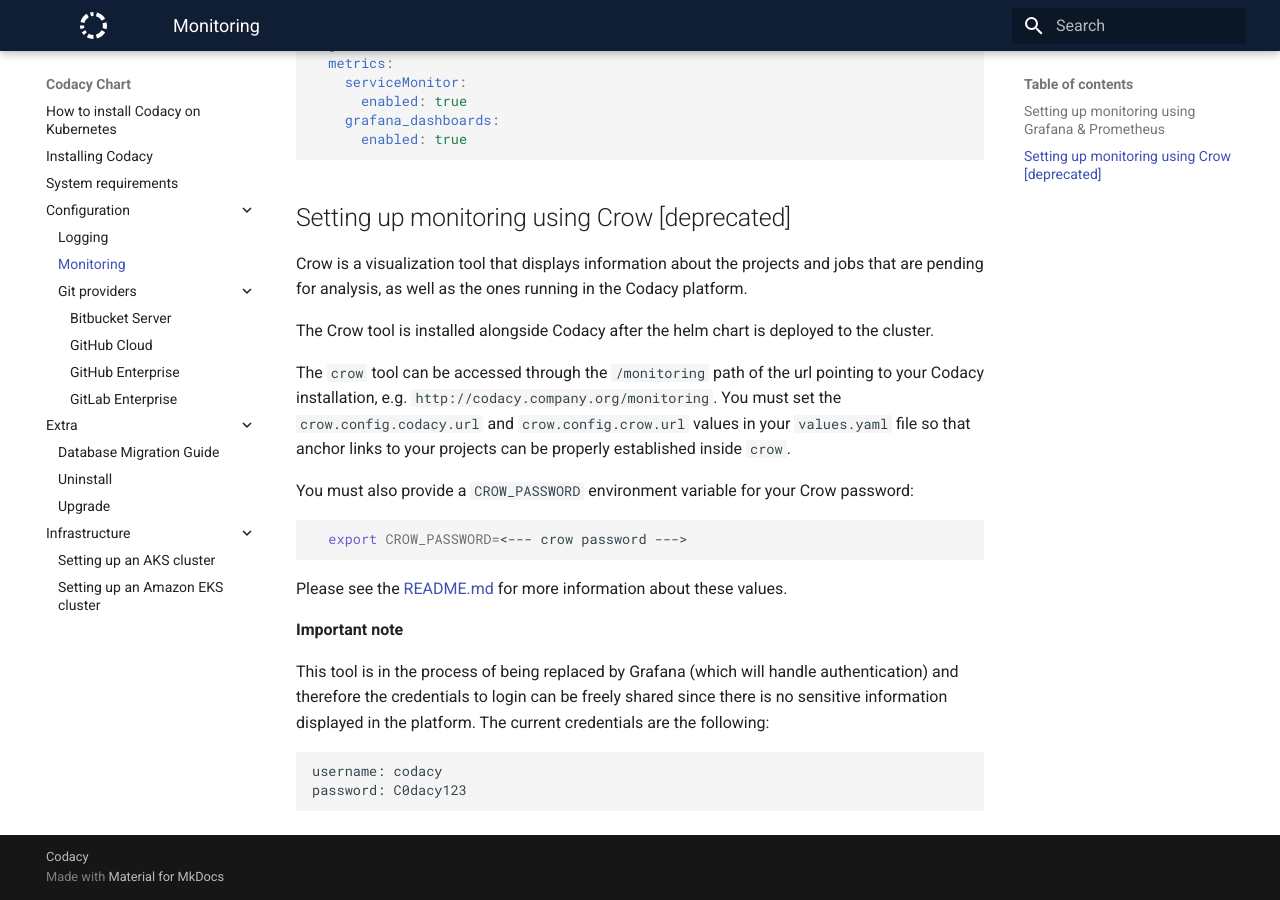
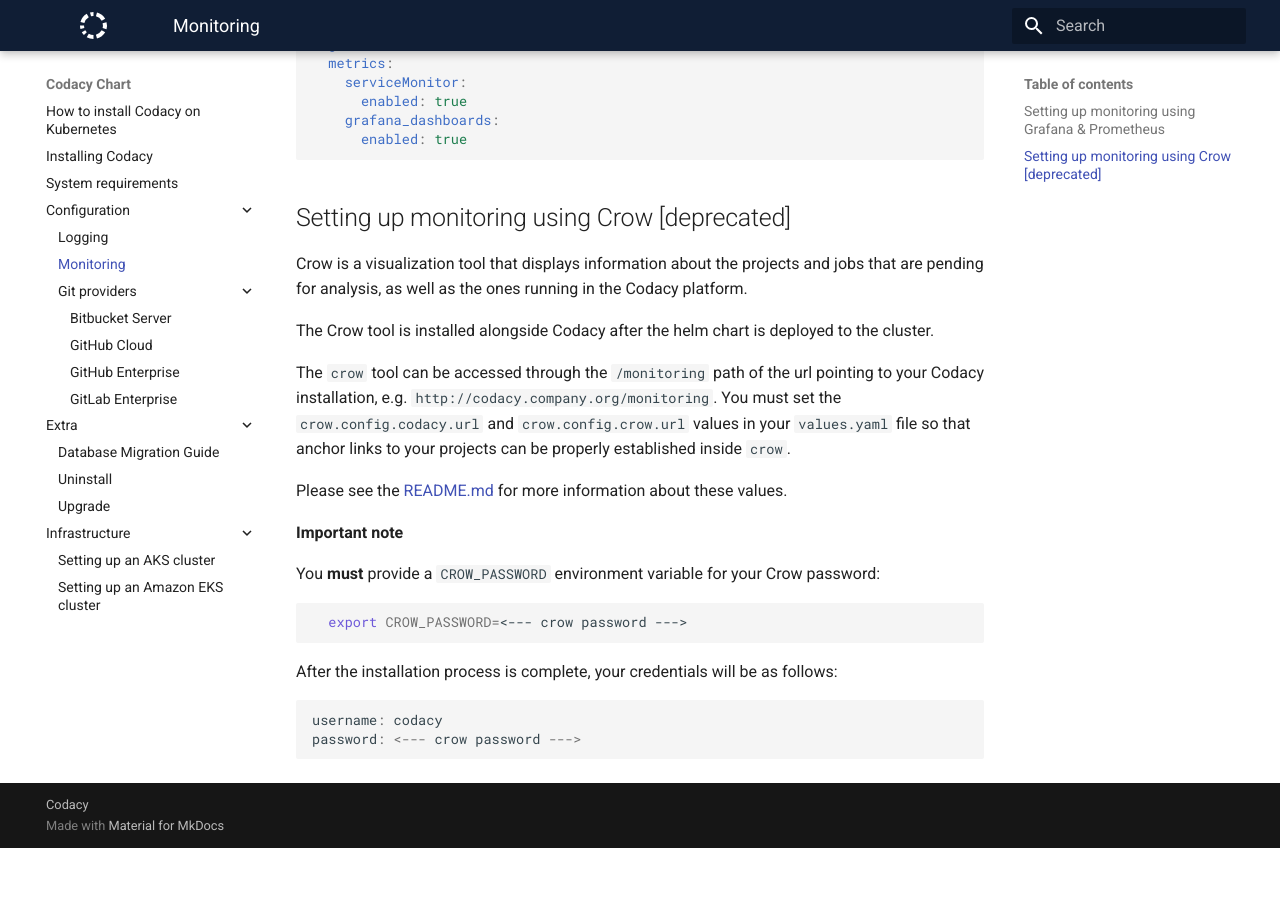
Before and after one commit to codacy/chart, an MkDocs documentation site: the page built from docs/configuration/monitoring.md, in a window 1280 px wide and 900 px high, scrolled down 1002 px. Built offline with MkDocs 1.6.1 and Material for MkDocs 9.7.7, drawn with Linux system fonts in a browser that asks for light colours; after the commit the page ends 1850 px from its top, so only the background shows below that.

````diff
--- a/docs/configuration/monitoring.md
+++ b/docs/configuration/monitoring.md
@@ -61,17 +61,17 @@ The Crow tool is installed alongside Codacy after the helm chart is deployed to
 The `crow` tool can be accessed through the `/monitoring` path of the url pointing to your Codacy installation, e.g. `http://codacy.company.org/monitoring`.
 You must set the `crow.config.codacy.url` and `crow.config.crow.url` values in your `values.yaml` file so that anchor links to your projects can be properly established inside `crow`.
 
-You must also provide a `CROW_PASSWORD` environment variable for your Crow password:
+Please see the [README.md](../../README.md) for more information about these values.
+
+**Important note**
+
+You **must** provide a `CROW_PASSWORD` environment variable for your Crow password:
 
 ```bash
   export CROW_PASSWORD=<--- crow password --->
 ```
 
-Please see the [README.md](../../README.md) for more information about these values.
-
-**Important note**
-
-This tool is in the process of being replaced by Grafana (which will handle authentication) and therefore the credentials to login can be freely shared since there is no sensitive information displayed in the platform. The current credentials are the following:
+After the installation process is complete, your credentials will be as follows:
 
     username: codacy
-    password: C0dacy123
+    password: <--- crow password --->
````
Also changed, not shown: 2 other files.
